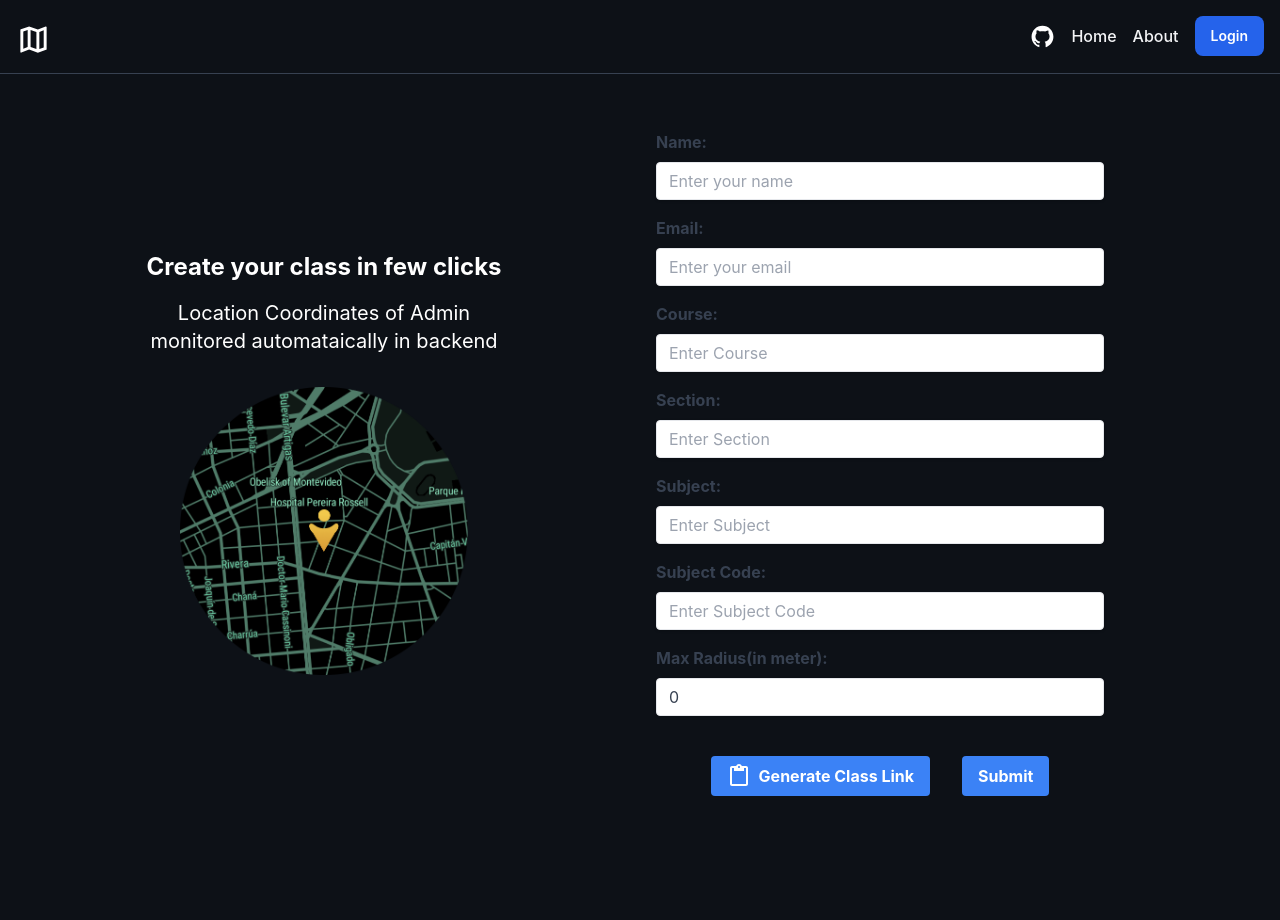
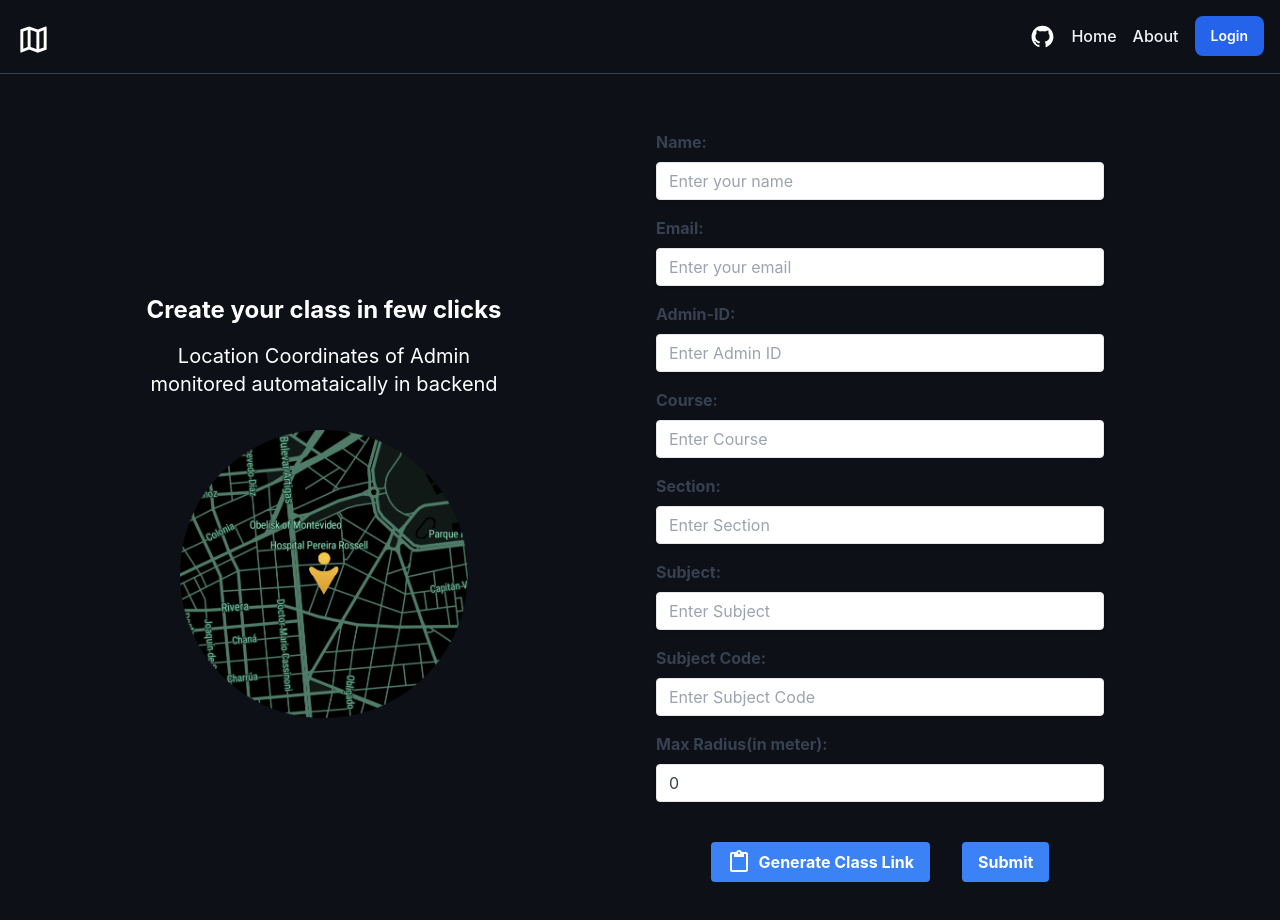
Before and after one commit to AKACHI-4/GPI-Frontend, a React (Create React App) app: page /class-form in a window 1280 px wide. Shown: the top 920 px of the page. Before the commit the page ends 852 px from the top, so only its background shows below. Built offline with nearby package versions, Linux system fonts and the light colour scheme; no server answers.

Commit message:
Display Data fetch from the database ( MongoDB )

```diff
--- a/src/Components/Classdetails.js
+++ b/src/Components/Classdetails.js
@@ -1,14 +1,37 @@
-import React from 'react'
+import React, {useState, useEffect} from 'react'
+import yaml from 'js-yaml';
 
 function Classdetails() {
+
+  const [classData, setData] = useState([])
+
+  useEffect(() => {
+    fetchData()
+  }, [])
+
+  const fetchData = () => {
+    fetch('/class-room')
+      .then((res) => res.text())
+      .then((data) => {
+        const parsedData = yaml.load(data)
+        setData(parsedData)
+      })
+      .catch((err) => {
+        console.error(err)
+      })
+  }
+
   return (
     <div>
       <ul className='flex flex-col gap-2'>
-        <li className="text-white font-bold text-xl">Course : xyz</li>
-        <li className="text-white font-bold text-xl">Section : H</li>
-        <li className="text-white font-bold text-xl">Subject : subject1</li>
-        <li className="text-white font-bold text-xl">Subject Code : sub 01</li>
-        <li className="text-white font-bold text-xl">Faculty Name : Dr. xyz</li>
+
+        {Array.isArray(classData) &&
+          classData.map((item) => (
+            <li className="text-white font-bold text-xl" key={item._id}>
+              {item.name} : {item.value}
+            </li>
+        ))}
+
       </ul>
     </div>
   )
--- a/src/Components/Form1.js
+++ b/src/Components/Form1.js
@@ -11,6 +11,7 @@ function Form1() {
   const [classData, setData] = useState({
     name: '',
     email: '',
+    admin_id: '',
     course: '',
     section: '',
     subject: '',
@@ -30,7 +31,6 @@ function Form1() {
     });
   }, []);
 
-
   function toStudentForm(e) {
     console.log(e);
     console.log('Student Form');
@@ -38,8 +38,7 @@ function Form1() {
 
   function handleSubmit(e) {
     e.preventDefault();
-        const yamlData = yaml.dump(classData);
-
+    const yamlData = yaml.dump(classData)
     fetch('/class-data', {
       method : 'POST',
       headers : {
@@ -47,14 +46,13 @@ function Form1() {
       },
       body: yamlData,
     })
-        .then((res) => res.json())
+    .then((res) => res.text())
     .then((result) => {
       console.log(result);
     })
     .catch((err) => {
       console.error(err);
     })
-
   }
 
   return (
@@ -86,6 +84,20 @@ function Form1() {
                   value={classData.email}
                   onChange={(e) => setData({...classData, email: e.target.value})}
                   placeholder="Enter your email"
+                />
+              </div>
+              {/* ID */}
+              <div className="mb-4">
+                <label className="block text-gray-700 font-bold mb-2" for="email">
+                  Admin-ID:
+                </label>
+                <input
+                  className="shadow appearance-none border rounded w-full py-2 px-3 text-gray-700 leading-tight focus:outline-none focus:shadow-outline"
+                  id="Admin_id"
+                  type="text"
+                  value={classData.admin_id}
+                  onChange={(e) => setData({...classData, admin_id: e.target.value})}
+                  placeholder="Enter Admin ID"
                 />
               </div>
               {/* Course */}
@@ -152,7 +164,7 @@ function Form1() {
                 <input
                   className="shadow appearance-none border rounded w-full py-2 px-3 text-gray-700 leading-tight focus:outline-none focus:shadow-outline"
                   id="maxradius"
-                  type="text"
+                  type="number"
                   value={classData.radius}
                   onChange={(event) => setData({...classData, radius: event.target.value})}
                   placeholder="Enter Max Radius"
```
Also changed, not shown: src/Pages/ClassForm.js (line endings or trailing spaces). Lines whose indentation alone changed are shown as unchanged.
